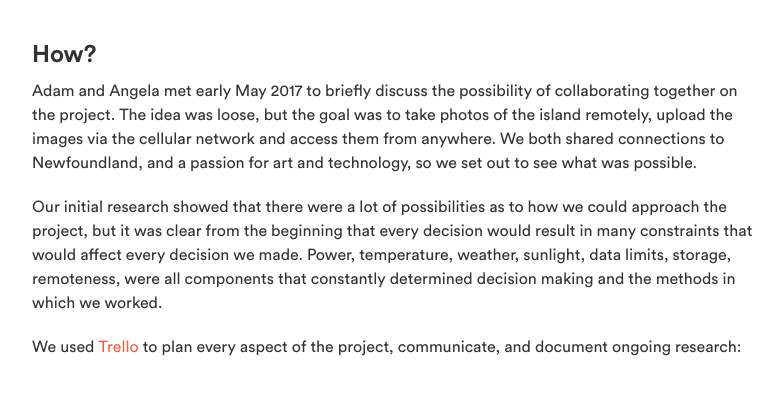
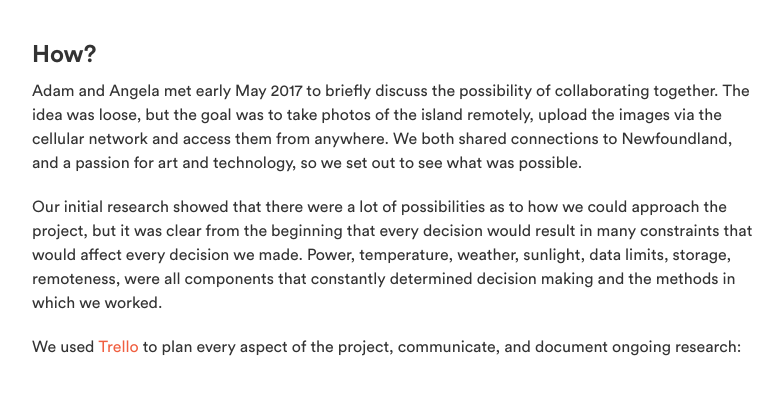
Before and after one commit to adamsimms/pinchard.is, a PHP site: page /info.php in a window 1280 px wide. Shown: the part 2949-3360 px from the top of the page, without its empty margins (243-1026 px from the left). Run offline with PHP 8.4, Linux system fonts and the light colour scheme; some libraries are stand-ins or nearby versions.

Commit message:
Updated info text.

```diff
--- a/info.php
+++ b/info.php
@@ -95,7 +95,7 @@
               <div class = "col-sm-8 col-sm-offset-2">
                 <h3>How?</h3>
 
-                <p>Adam and Angela met early May 2017 to briefly discuss the possibility of collaborating together on the project. The idea was loose, but the goal was to take photos of the island remotely, upload the images via the cellular network and access them from anywhere. We both shared connections to Newfoundland, and a passion for art and technology, so we set out to see what was possible.</p>
+                <p>Adam and Angela met early May 2017 to briefly discuss the possibility of collaborating together. The idea was loose, but the goal was to take photos of the island remotely, upload the images via the cellular network and access them from anywhere. We both shared connections to Newfoundland, and a passion for art and technology, so we set out to see what was possible.</p>
 
                 <p>Our initial research showed that there were a lot of possibilities as to how we could approach the project, but it was clear from the beginning that every decision would result in many constraints that would affect every decision we made. Power, temperature, weather, sunlight, data limits, storage, remoteness, were all components that constantly determined decision making and the methods in which we worked.</p>
 
@@ -235,7 +235,7 @@
                 <div class = "row people_row">
                     <div class = "col-sm-4 people_col_1">
                         <div class = "people"><img src="/img/people/adam-simms.jpg" /></div>
-                        <div class = "job"><strong>Adam Simms</strong> is a Photographer pursuing his MFA in Studio Arts, with a Concentration Photography at Concordia University. </div>
+                        <div class = "job"><strong>Adam Simms</strong> is a Photographer pursuing his MFA in Studio Arts, Photography at Concordia University. </div>
                         <a href="http://adamsim.ms/" target="_blank" class="link">www</a>
                     </div>
                     <div class = "col-sm-4 people_col_2">
```
